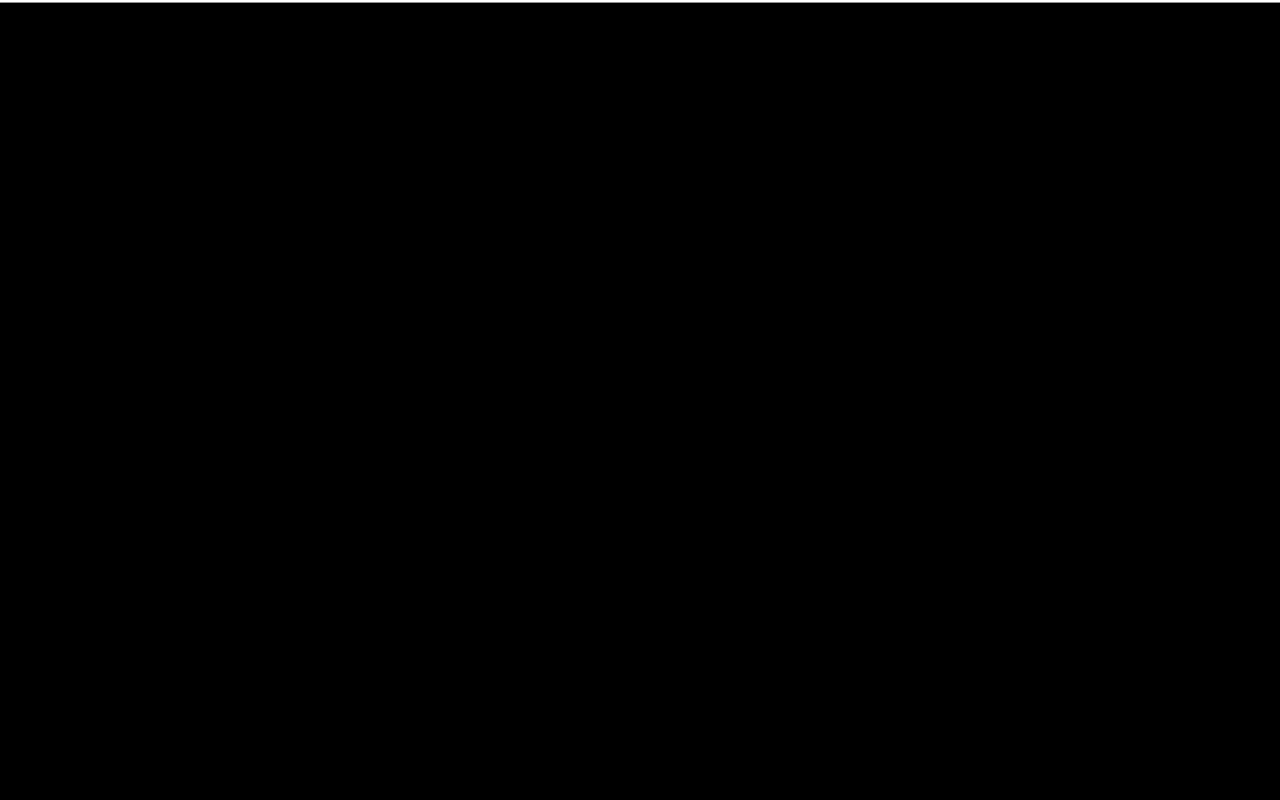
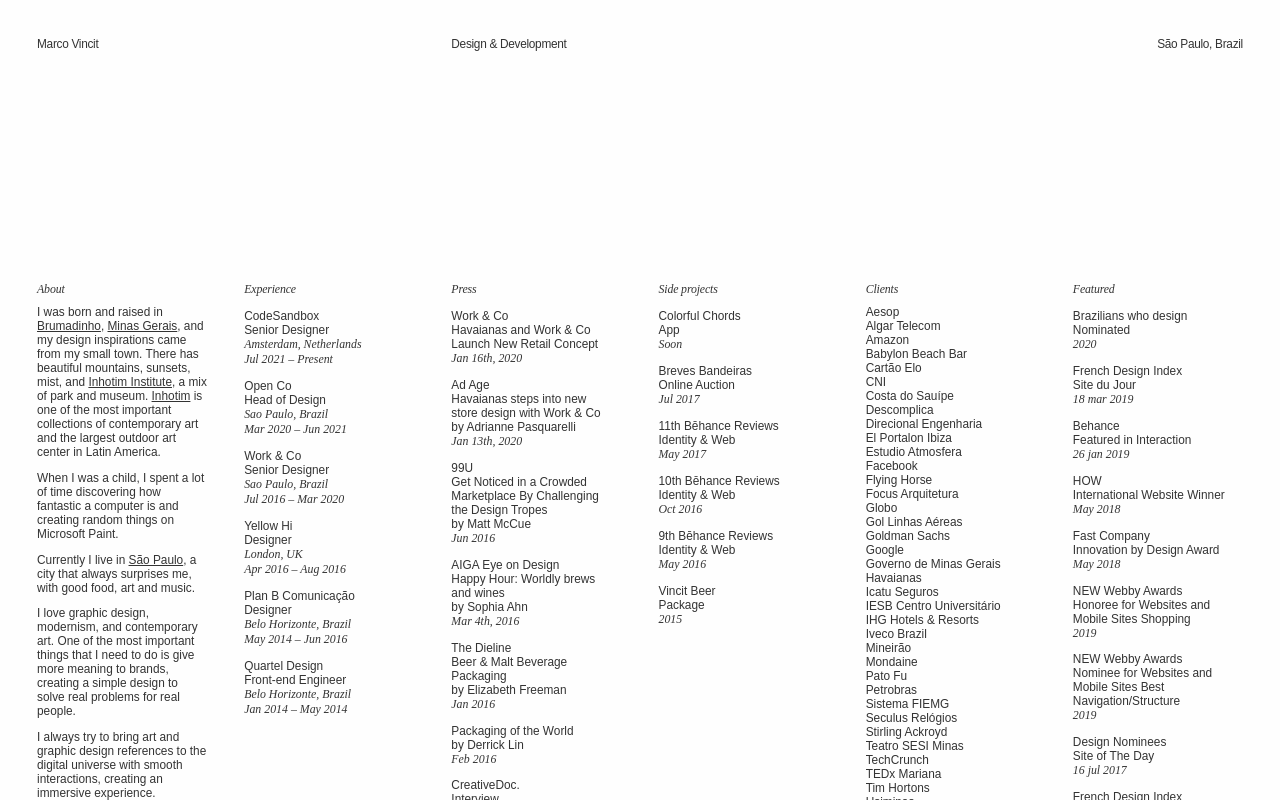
Before and after one commit to marcovincit/marcovincit-site, a Next.js app: page / in a window 1280 px wide. Shown: the top 800 px of the page. Built offline with nearby package versions, Linux system fonts and the light colour scheme; a web font is replaced by a local one.

Commit message:
Update 9 files

```diff
--- a/components/Footer/Footer.module.scss
+++ b/components/Footer/Footer.module.scss
@@ -8,32 +8,42 @@
 
 
 .container {
-  position: fixed;
-  bottom: 0;
-  left: 0;
-  z-index: 100;
+//   position: fixed;
+//   bottom: 0;
+//   left: 0;
+//   z-index: 100;
 
-   opacity: 0;
-  animation: fadeIn 2s 5s forwards;
+//    opacity: 0;
+//   animation: fadeIn 2s 5s forwards;
 
   width: 100%;
 
-  display: flex;
-  justify-content: space-between;
+  display:grid;
+  gap:5rem;
+  grid-template-columns: repeat(2, 1fr);
+  padding: 5rem;
 
-  font-size: 1.6rem;
-  letter-spacing: -0.05em;
-  font-weight: 300;
+
+  @include for-size(md) {
+    grid-template-columns: repeat(3, 1fr);
+  }
+
+  @include for-size(lg) {
+    grid-template-columns: repeat(6, 1fr);
+  }
+
 
   padding: 2rem;
 
   @include for-size(md) {
-    padding: 3rem;
+
+  padding: 5rem;
   }
 
   @include for-size(lg) {
     padding: 5rem;
-    font-size: 1.6rem;
+
+    margin-top:20rem;
   }
 
 
@@ -50,3 +60,20 @@
   display: flex;
   justify-content: space-between;
 }
+
+.item2 {
+
+
+      @include for-size(lg) {
+    grid-column: 3 / 4;
+  }
+}
+
+.item3 {
+
+
+          @include for-size(lg) {
+   grid-column: 5 / 7;
+    text-align:right;
+  }
+}
--- a/components/Footer/index.js
+++ b/components/Footer/index.js
@@ -3,14 +3,14 @@
 export function Footer() {
   return (
     <footer className={styles.container}>
-      <a
+      <h2><a
         target="_blank"
         rel="noreferrer"
         href="https://en.wikipedia.org/wiki/2008"
       >
         Est. 2008
-      </a>
-      <div className={styles.content}>
+      </a></h2>
+      <h2 className={styles.item2}>
         <a
           className="hide-xs"
           target="_blank"
@@ -19,8 +19,12 @@
         >
           Vielen Dank Herr Tschichold
         </a>
+
+        </h2>
+
+        <h2 className={styles.item3}>
         <a href="mailto:hi@marcovincit.com">hi@marcovincit.com</a>
-      </div>
+      </h2>
     </footer>
   );
 }
--- a/components/Header/Header.module.scss
+++ b/components/Header/Header.module.scss
@@ -7,32 +7,46 @@
 
 
 .container {
-  position: fixed;
-  top: 0;
-  left: 0;
-  z-index: 9999;
+//   position: fixed;
+//   top: 0;
+//   left: 0;
+//   z-index: 9999;
 
-  opacity: 0;
-  animation: fadeIn 2s 4s forwards;
+//   opacity: 0;
+//   animation: fadeIn 2s 4s forwards;
 
   width: 100%;
 
-  display: flex;
-  justify-content: space-between;
 
-  font-size: 1.6rem;
-     letter-spacing: -0.05em;
-  font-weight: 300;
+  display:grid;
+  gap:5rem;
+  grid-template-columns: repeat(2, 1fr);
+  padding: 5rem;
 
-  padding: 2rem;
 
   @include for-size(md) {
-    padding: 3rem;
+    grid-template-columns: repeat(3, 1fr);
+  }
+
+  @include for-size(lg) {
+    grid-template-columns: repeat(6, 1fr);
+  }
+
+
+
+
+  padding: 5rem;
+
+
+  @include for-size(md) {
+
+  padding: 5rem;
   }
 
   @include for-size(lg) {
     padding: 5rem;
-    font-size: 1.6rem;
+
+    margin-bottom:20rem;
   }
 
 
@@ -49,3 +63,21 @@
   display: flex;
   justify-content: space-between;
 }
+
+
+.item2 {
+
+
+      @include for-size(lg) {
+    grid-column: 3 / 4;
+  }
+}
+
+.item3 {
+
+
+          @include for-size(lg) {
+   grid-column: 5 / 7;
+    text-align:right;
+  }
+}
--- a/components/Header/index.js
+++ b/components/Header/index.js
@@ -6,8 +6,8 @@
       <h1>
         <a>Marco Vincit</a>
       </h1>
-      <div className={styles.content}>
-        <h2>
+
+        <h2 className={styles.item2}>
           <a
             target="_blank"
             rel="noreferrer"
@@ -17,15 +17,18 @@
           </a>
         </h2>
 
+
+<h2 className={`hide-xs ${styles.item3}`}>
         <a
-          className="hide-xs"
+
+
           target="_blank"
           rel="noreferrer"
           href="https://www.google.com/search?q=S%C3%A3o+Paulo%2C+SP"
         >
           São Paulo, Brazil
-        </a>
-      </div>
+        </a></h2>
+
     </header>
   );
 }
--- a/data/about.js
+++ b/data/about.js
@@ -303,26 +303,26 @@
       {
         link: "https://work.co/news/how-aesop/",
         name: "HOW",
-        label: "International Website Winner, 2018",
+        label: "International Website Winner",
         date: "May 2018",
       },
       {
         link: "https://www.fastcompany.com/innovation-by-design/2018/company/work-co",
         name: "Fast Company",
-        label: "Innovation by Design Award, 2018",
+        label: "Innovation by Design Award",
         date: "May 2018",
       },
       {
         link: "https://winners.webbyawards.com/2019/websites-and-mobile-sites/features-design/best-navigationstructure/87014/aesop",
         name: "NEW Webby Awards",
-        label: "Honoree for Websites and Mobile Sites Shopping 2019, 2019",
+        label: "Honoree for Websites and Mobile Sites Shopping",
         date: "2019",
       },
       {
         link: "https://winners.webbyawards.com/2019/websites-and-mobile-sites/features-design/best-navigationstructure/87014/aesop",
         name: "NEW Webby Awards",
         label:
-          "Nominee for Websites and Mobile Sites Best Navigation/Structure 2019, 2019",
+          "Nominee for Websites and Mobile Sites Best Navigation/Structure",
         date: "2019",
       },
       {
--- a/pages/_app.js
+++ b/pages/_app.js
@@ -2,24 +2,33 @@
 import Head from "next/head";
 import { useState, useEffect } from "react";
 
+
+const colors = [
+    // {background: "#211011", text:"#7B70A3", hover:"blue"},
+    // {background: "#142314", text:"#768BA7", hover:"blue"},
+    {background: "#FEFEFE", text:"#333333", hover:"blue"}
+
+]
+
 function MyApp({ Component, pageProps }) {
+
   // colors
-  const [background, setBackground] = useState(0);
-  const [color, setColor] = useState(0);
+  const [colorScheme, setColorScheme] = useState(0);
 
   const min = 0;
-  const max = 360;
+  const max = colors.length-1;
 
   useEffect(() => {
-    setBackground(Math.round(min + Math.random() * (max - min)));
-    setColor(Math.round(min + Math.random() * (max - min)));
+    setColorScheme(Math.round(min + Math.random() * (max - min)));
+
   }, []);
 
   useEffect(() => {
     const root = document.querySelector(":root");
-    root.style.setProperty("--text-color", `hsl(${color}, 0%, 0%)`);
-    root.style.setProperty("--background-color", `hsl(${color}, 0%, 100%)`);
-  }, [color, background]);
+    root.style.setProperty("--text-color", `${colors[colorScheme].text}`);
+    root.style.setProperty("--background-color", `${colors[colorScheme].background}`);
+    root.style.setProperty("--hover-color", `${colors[colorScheme].hover}`);
+  }, [colorScheme]);
 
   return (
     <>
--- a/pages/index.js
+++ b/pages/index.js
@@ -12,44 +12,16 @@
     <>
       <Header />
 
-      <div className={styles.main}>
-        <Menu />
 
-        <main className={styles.content}>
-          <div className={`${styles.image}`}>
-            <motion.div
-              initial={{ clipPath: `inset(0% 0% 100% 0%)` }}
-              transition={{
-                duration: shouldReduceMotion ? 0 : 2.5,
-                delay: shouldReduceMotion ? 0 : 2,
-                ease: easeInOutQuint,
-              }}
-              animate={{ clipPath: `inset(0% 0% 0% 0%)` }}
-              style={{
-                background: `var(--background-color)!important`,
-              }}
-            >
-              <motion.img
-                width="100%"
-                height="auto"
-                layout="responsive"
-                src="/about.jpg"
-                initial={{ scale: 1.5 }}
-                transition={{
-                  duration: shouldReduceMotion ? 0 : 3,
-                  delay: shouldReduceMotion ? 0 : 1,
-                  ease: easeInOutQuint,
-                }}
-                animate={{ scale: 1 }}
-              />
-            </motion.div>
-          </div>
+
+        <main className={styles.grid}>
+
 
           {/* ABOUT */}
           <section id={data.about.title} className={styles.section}>
             <h3>{data.about.title}</h3>
 
-            <div className={styles.col}>
+            <div>
               {data.about.content.map((paragraph, key) => (
                 <p key={key}>{parse(paragraph)}</p>
               ))}
@@ -59,7 +31,7 @@
           {/* EXPERIENCE */}
           <section id={data.experience.title} className={styles.section}>
             <h3>{data.experience.title}</h3>
-            <ul className={styles.grid}>
+            <ul>
               {data.experience.content.map(
                 ({ name, label, date, location, link }, key) => (
                   <li data-scroll key={key}>
@@ -80,7 +52,7 @@
           {/* PRESS */}
           <section id={data.press.title} className={styles.section}>
             <h3>{data.press.title}</h3>
-            <ul className={styles.grid}>
+            <ul>
               {data.press.content.map(
                 ({ link, name, label, author, date }, key) => (
                   <li key={key}>
@@ -102,7 +74,7 @@
           {/* SIDE PROJECTS */}
           <section id="Projects" className={styles.section}>
             <h3>{data.side.title}</h3>
-            <ul className={styles.grid}>
+            <ul>
               {data.side.content.map(({ link, name, type, date }, key) => (
                 <li key={key}>
                   <a href={link} target="_blank" rel="noopener noreferrer">
@@ -118,9 +90,9 @@
           <section id={data.clients.title} className={styles.section}>
             <h3>{data.clients.title}</h3>
 
-            <ul className={styles.col}>
+            <ul>
               {data.clients.content.map((item, key) => (
-                <li key={key}>
+                <li className={styles.noListMargin} key={key}>
                   {" "}
                   <span> {item} </span>{" "}
                 </li>
@@ -133,19 +105,27 @@
           <section id={data.awards.title} className={styles.section}>
             <div>
               <h3>{data.awards.title}</h3>
-              <ul className={styles.grid}>
-                {data.awards.content.map(({ link, name, label, date }, key) => (
+              <ul>
+                {data.awards.content.map(({ link, name, label, date }, key) => key < 9 ? (
+
+
                   <li data-scroll key={key}>
                     <a href={link} target="_blank" rel="noopener noreferrer">
                       {name} <br /> {label} <br /> <i>{date}</i>{" "}
                     </a>
                   </li>
-                ))}
+
+
+
+
+                ): "")}
+
+                <li>+{data.awards.content.length - 9}</li>
               </ul>
             </div>
           </section>
         </main>
-      </div>
+
 
       <Footer />
     </>
--- a/styles/Home.module.scss
+++ b/styles/Home.module.scss
@@ -1,32 +1,7 @@
 @import "./breakpoints.scss";
 
-.main {
-  position: relative;
-  z-index:0;
-  display:flex;
-  align-items: flex-start;
 
 
-  > * {
-    @include for-size(lg) {
-    width: 50%}
-  }
-}
-
-.section {
-  padding:10rem 2rem  10rem 2rem;
-  &:last-child {
-    padding:10rem 2rem  30rem 2rem;
-  }
-
-
-  @include for-size(lg) {
-    padding:10rem 5rem  10rem 0;
-    &:last-child {
-      padding:10rem 5rem  30rem 0;
-    }
-  }
-}
 
 .col {
   column-count: 1;
@@ -43,10 +18,15 @@
   display:grid;
   gap:5rem;
   grid-template-columns: repeat(2, 1fr);
+  padding: 5rem;
 
 
   @include for-size(md) {
     grid-template-columns: repeat(3, 1fr);
+  }
+
+  @include for-size(lg) {
+    grid-template-columns: repeat(6, 1fr);
   }
 }
 
@@ -74,3 +54,8 @@
     justify-content: center;
   }
 }
+
+
+.noListMargin {
+    margin-top: 0;
+}
--- a/styles/globals.scss
+++ b/styles/globals.scss
@@ -49,62 +49,63 @@
 
 
 
-  &:before {
-    content: "";
-    pointer-events:none;
-    // font-family:"cormorant-garamond";
-    // font-style:italic;
-    font-weight:200;
-    font-size: 2.4rem;
-    letter-spacing: -0.0125em;
 
-     color: var(--background-color);
-     background-color: var(--text-color);
+//   &:before {
+//     content: "";
+//     pointer-events:none;
+//     // font-family:"cormorant-garamond";
+//     // font-style:italic;
+//     font-weight:200;
 
-     position:fixed;
-     top:0;
-     left:0;
-     z-index:9999;
+//     letter-spacing: -0.0125em;
 
-     width: 100%;
-     height: 100%;
+//      color: var(--background-color);
+//      background-color: var(--text-color);
 
-     display:flex;
-     align-items:center;
-     align-content:center;
-     justify-content:center;
+//      position:fixed;
+//      top:0;
+//      left:0;
+//      z-index:9999;
+
+//      width: 100%;
+//      height: 100%;
+
+//      display:flex;
+//      align-items:center;
+//      align-content:center;
+//      justify-content:center;
 
 
-     animation: opening 4s 1s cubic-bezier(0.860, 0.000, 0.070, 1.000) forwards;
-  }
+//      animation: opening 4s 1s cubic-bezier(0.860, 0.000, 0.070, 1.000) forwards;
+//   }
 
-  &:after {
-    content: "Marco Vincit";
-    pointer-events:none;
-    // font-family:"cormorant-garamond";
-    // font-style:italic;
-    font-weight:200;
-    font-size: 2.4rem;
-    letter-spacing: -0.0125em;
+//   &:after {
+//     content: "Marco Vincit";
+//     pointer-events:none;
+//     // font-family:"cormorant-garamond";
+//     // font-style:italic;
+//     font-weight:200;
 
-     color: var(--background-color);
+//     letter-spacing: -0.0125em;
 
-     position:fixed;
-     top:0;
-     left:0;
-     z-index:9999;
+//      color: var(--background-color);
 
-     width: 100%;
-     height: 100%;
+//      position:fixed;
+//      top:0;
+//      left:0;
+//      z-index:9999;
 
-     display:flex;
-     align-items:center;
-     align-content:center;
-     justify-content:center;
+//      width: 100%;
+//      height: 100%;
 
-     opacity: 0;
-     animation: fadeOut 2.5s  forwards;
-  }
+//      display:flex;
+//      align-items:center;
+//      align-content:center;
+//      justify-content:center;
+
+//      opacity: 0;
+//      animation: fadeOut 2.5s  forwards;
+//   }
 
 
 }
@@ -127,7 +128,6 @@
 }
 
 p  {
-  font-size:1.6rem;
 
   &:first-child {
     margin-top:0
@@ -139,7 +139,7 @@
 }
 
 li {
-  font-size:1.6rem;
+  margin-top:1em;
 }
 
 * {
@@ -151,25 +151,28 @@
 h3,
 h4,
 h5 {
-  font-size: 1.6rem;
-  @include for-size(lg) {
-    font-size: 1.6rem;
-  }
+
+
+
+line-height: 130%;
+
+letter-spacing: -0.025em;
+
   font-weight: 300;
   margin: 0;
   padding: 0;
 }
 
 h3 {
-  font-size: 6.4rem;
-  letter-spacing: -0.05em;
+
+font-style: italic;
+  letter-spacing: -0.0125em;
   font-weight: 300;
   margin: 2rem 0 2rem;
   padding: 0;
 
 
   @include for-size(lg) {
-    font-size: 1rem;
     margin: 1rem 0;
   }
 
@@ -189,7 +192,7 @@
 }
 
 
-i {
+i, h3 {
   font-family:"cormorant-garamond";
 }
 
@@ -197,3 +200,22 @@
 b {
   font-weight: 400;
 }
+
+a {
+    transition: color 200ms;
+    &:hover {
+    color: var(--hover-color)!important;
+}
+}
+
+
+
+
+
+* {
+      font-size: 1.4rem;
+  @include for-size(lg) {
+    font-size: 1.6rem;
+  }
+
+}
```
